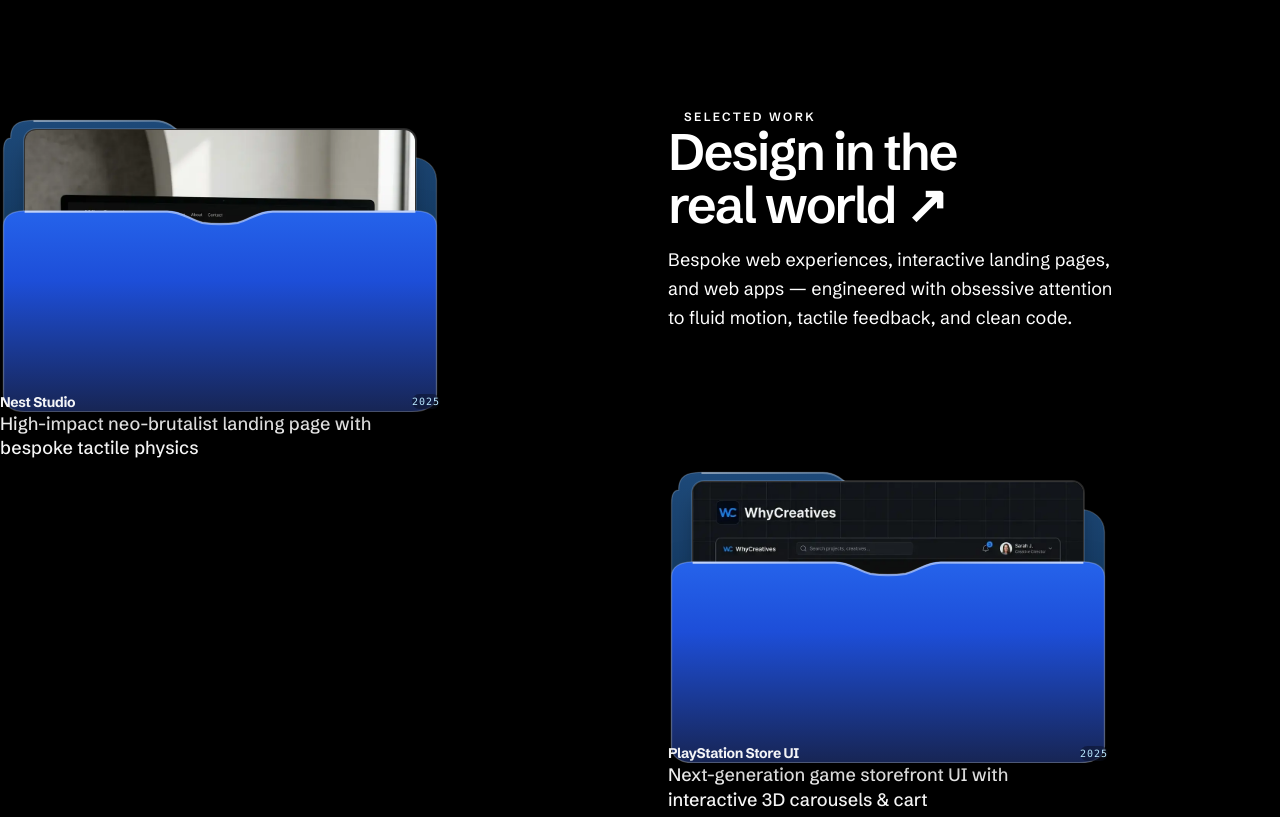
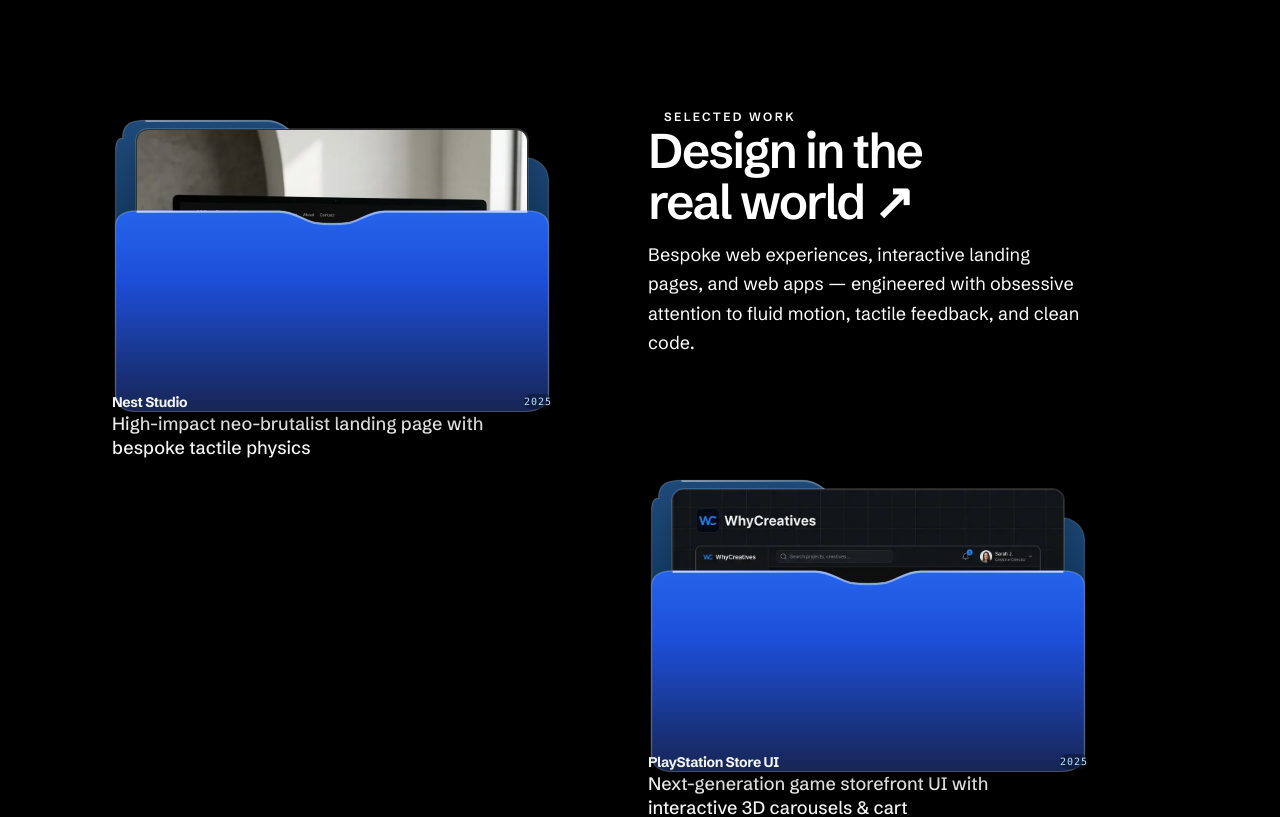
Before and after one commit to byanam/agencyyy, a React (Vite) app: page / in a window 1280 px wide. Shown: the part 1580-2397 px from the top of the page. Built offline with nearby package versions, Linux system fonts and the light colour scheme; a web font is replaced by a local one.

Commit message:
fix(layout): center folder grid with balanced equal margins on left and right

```diff
--- a/src/components/FeaturedProjects.jsx
+++ b/src/components/FeaturedProjects.jsx
@@ -293,18 +293,21 @@ export default function FeaturedProjects() {
     <section
       id="work"
       aria-labelledby="featured-projects-heading"
-      className="w-full bg-background px-4 font-['Schibsted_Grotesk',sans-serif] text-foreground md:px-[clamp(32px,6vw,160px)]"
+      className="w-full bg-background px-4 font-['Schibsted_Grotesk',sans-serif] text-foreground sm:px-6 md:px-8 lg:px-12"
       style={{
         paddingTop: "clamp(64px, 8vw, 132px)",
         paddingBottom: "clamp(64px, 8vw, 132px)",
       }}
     >
-      {/* Editorial 2-column asymmetric grid */}
-      <div className="grid grid-cols-1 items-start gap-y-16 lg:grid-cols-2 lg:gap-x-14 lg:gap-y-32">
+      {/* Centered container with perfectly equal margins on both left and right */}
+      <div className="mx-auto w-full max-w-[1200px]">
+        {/* Editorial 2-column grid */}
+        <div className="grid grid-cols-1 items-start gap-y-16 lg:grid-cols-2 lg:gap-x-16 lg:gap-y-28 xl:gap-x-24">
           {/* Header Block: Placed in Column 2, Row 1 on desktop */}
-        <div className="lg:col-start-2 lg:row-start-1">
+          <div className="flex flex-col items-center text-center lg:col-start-2 lg:row-start-1 lg:items-start lg:text-left">
+            <div className="w-full max-w-[440px]">
               <motion.div
-            className="mb-4 flex items-center gap-2.5 text-xs font-semibold uppercase tracking-[0.2em] text-muted-foreground"
+                className="mb-4 flex items-center justify-center gap-2.5 text-xs font-semibold uppercase tracking-[0.2em] text-muted-foreground lg:justify-start"
                 initial={{ opacity: 0, x: -8 }}
                 whileInView={{ opacity: 1, x: 0 }}
                 viewport={{ once: true, amount: 0.6 }}
@@ -319,8 +322,8 @@ export default function FeaturedProjects() {
                   id="featured-projects-heading"
                   className="text-foreground transition-colors duration-300 group-hover:text-muted-foreground"
                   style={{
-                fontSize: "clamp(2.1rem, 4vw, 4.5rem)",
-                lineHeight: 1.04,
+                    fontSize: "clamp(2.1rem, 3.8vw, 4.2rem)",
+                    lineHeight: 1.05,
                     letterSpacing: "-0.04em",
                     fontWeight: 600,
                   }}
@@ -360,13 +363,14 @@ export default function FeaturedProjects() {
                 Bespoke web experiences, interactive landing pages, and web apps — engineered with obsessive attention to fluid motion, tactile feedback, and clean code.
               </motion.p>
             </div>
+          </div>
 
           {/* Project 0: Column 1, Row 1 & 2 */}
           <ProjectCard
             project={PROJECTS[0]}
             index={0}
             column="left"
-          className="lg:col-start-1 lg:row-start-1 lg:row-span-2"
+            className="flex flex-col items-center lg:col-start-1 lg:row-start-1 lg:row-span-2 lg:items-end"
           />
 
           {/* Project 1: Column 2, Row 2 (staggered down with top margin) */}
@@ -374,7 +378,7 @@ export default function FeaturedProjects() {
             project={PROJECTS[1]}
             index={1}
             column="right"
-          className="lg:col-start-2 lg:row-start-2 lg:mt-[clamp(140px,16vw,240px)]"
+            className="flex flex-col items-center lg:col-start-2 lg:row-start-2 lg:items-start lg:mt-[clamp(80px,10vw,160px)]"
           />
 
           {/* Project 2: Column 1, Row 3 */}
@@ -382,8 +386,9 @@ export default function FeaturedProjects() {
             project={PROJECTS[2]}
             index={2}
             column="left"
-          className="lg:col-start-1 lg:row-start-3"
+            className="flex flex-col items-center lg:col-start-1 lg:row-start-3 lg:items-end"
           />
+        </div>
       </div>
     </section>
   );
```
Lines whose indentation alone changed are shown as unchanged.
